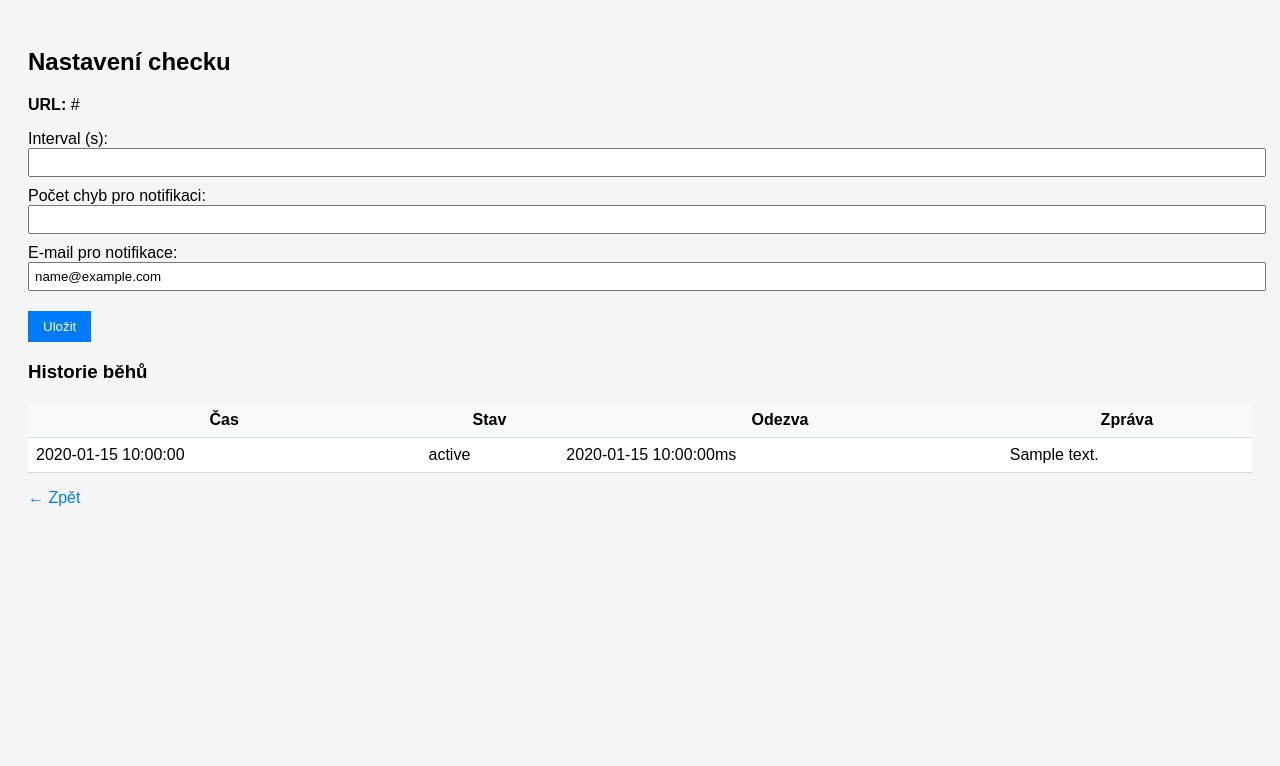
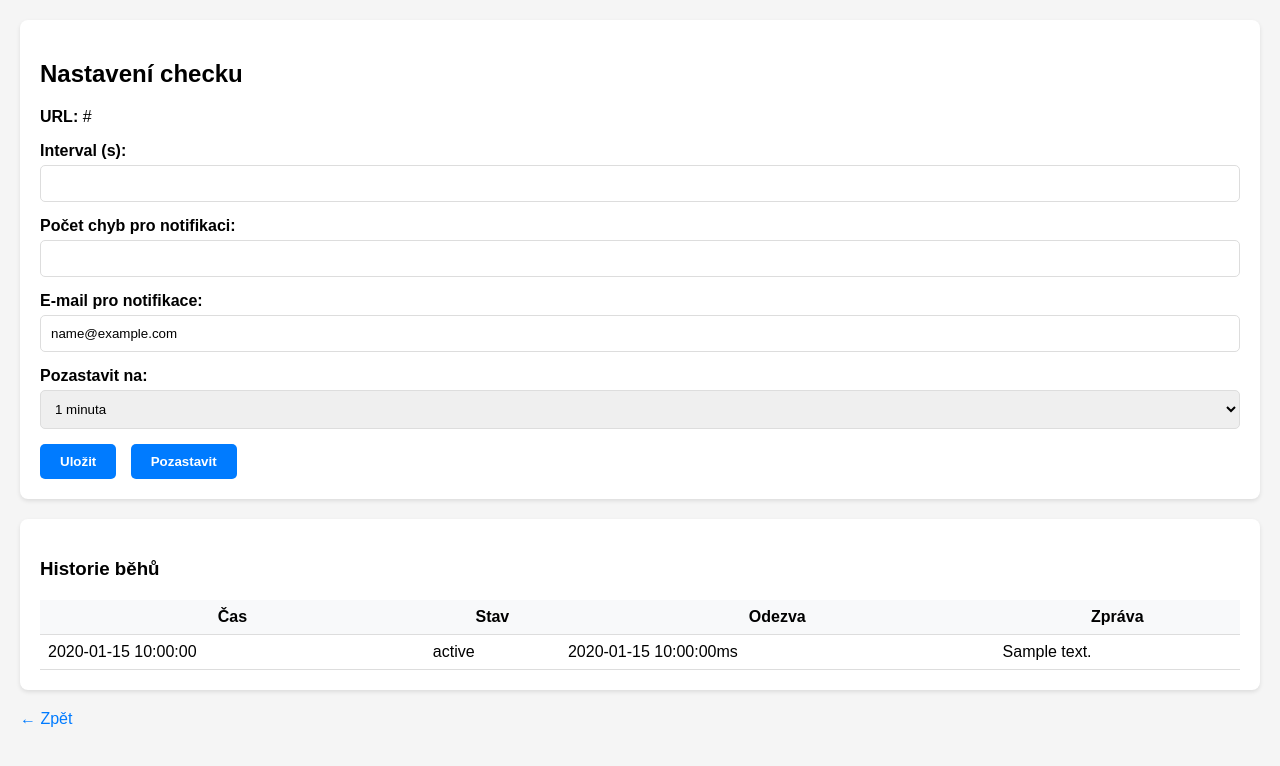
Before and after one commit to eassy97/monitoring, a Flask app: template POC/templates/check_settings.html in a window 1280 px wide. Shown: the top 766 px of the page. Run offline with Flask 3, Linux system fonts and the light colour scheme; the template is opened without the code that fills it: most values are stand-ins (such as "Sample title", 1, 10 or a date in 2020).

Commit message:
Add pause feature and style improvements

```diff
--- a/POC/app.py
+++ b/POC/app.py
@@ -21,8 +21,11 @@ STATUS_LOG = "monitoring_status.log"
 ACTIVE_CHECKS_FILE = "active_checks.json"
 
 # Globální data structures
-# {check_id: {url, interval, user, stop_event, thread,
-#             error_threshold, notify_email, error_count}}
+# {check_id: {
+#     url, interval, user, stop_event, thread,
+#     error_threshold, notify_email, error_count,
+#     paused_until
+# }}
 active_checks = {}
 
 # Inicializace souborů
@@ -250,6 +253,36 @@ def stop_check(check_id: str):
         del active_checks[check_id]
         save_active_checks()
 
+def pause_check(check_id: str, minutes: int):
+    """Pozastaví check na daný počet minut"""
+    if check_id in active_checks:
+        data = active_checks[check_id]
+        data["stop_event"].set()
+        data["thread"].join(timeout=1)
+        data["paused_until"] = time.time() + minutes * 60
+        data["status"] = "paused"
+        save_active_checks()
+        socketio.emit("check_paused", {"check_id": check_id})
+
+def resume_worker():
+    """Průběžně kontroluje pozastavené checky a případně je spouští"""
+    while True:
+        now = time.time()
+        for check_id, data in list(active_checks.items()):
+            pause_until = data.get("paused_until")
+            if pause_until and now >= pause_until:
+                start_check(
+                    data["url"],
+                    data["interval"],
+                    data["user"],
+                    check_id,
+                    data.get("error_threshold", 3),
+                    data.get("notify_email", ""),
+                )
+                data.pop("paused_until", None)
+                data.pop("status", None)
+        time.sleep(1)
+
 # Flask routes
 @app.route('/')
 def index():
@@ -292,14 +325,21 @@ def check_settings(check_id):
     check = active_checks[check_id]
 
     if request.method == 'POST':
-        interval = int(request.form.get('interval', check['interval']))
-        threshold = int(request.form.get('threshold', check.get('error_threshold', 3)))
-        email = request.form.get('email', check.get('notify_email', ''))
+        action = request.form.get('action', 'save')
+        if action == 'pause':
+            minutes = int(request.form.get('pause_minutes', 1))
+            pause_check(check_id, minutes)
+            flash('Check pozastaven', 'info')
+            return redirect(url_for('check_settings', check_id=check_id))
+        else:
+            interval = int(request.form.get('interval', check['interval']))
+            threshold = int(request.form.get('threshold', check.get('error_threshold', 3)))
+            email = request.form.get('email', check.get('notify_email', ''))
 
-        stop_check(check_id)
-        start_check(check['url'], interval, check['user'], check_id, threshold, email)
-        flash('Nastavení uloženo', 'info')
-        return redirect(url_for('check_settings', check_id=check_id))
+            stop_check(check_id)
+            start_check(check['url'], interval, check['user'], check_id, threshold, email)
+            flash('Nastavení uloženo', 'info')
+            return redirect(url_for('check_settings', check_id=check_id))
 
     history = load_check_history(check_id)
     return render_template('check_settings.html', check_id=check_id, check=check, history=history)
@@ -312,8 +352,8 @@ def handle_start_monitoring(data):
 
     url = data['url']
     interval = int(data['interval'])
-    threshold = int(data.get('threshold', 3))
-    email = data.get('email', '')
+    threshold = 3
+    email = ''
     user = session['username']
 
     check_id = start_check(url, interval, user, None, threshold, email)
@@ -323,6 +363,12 @@ def handle_start_monitoring(data):
         'url': url,
         'interval': interval
     })
+
+@socketio.on('pause_monitoring')
+def handle_pause_monitoring(data):
+    check_id = data['check_id']
+    minutes = int(data.get('minutes', 1))
+    pause_check(check_id, minutes)
 
 @socketio.on('stop_monitoring')
 def handle_stop_monitoring(data):
@@ -345,4 +391,5 @@ def handle_get_active_checks():
 if __name__ == '__main__':
     # Načti aktivní checky při startu
     load_active_checks()
+    threading.Thread(target=resume_worker, daemon=True).start()
     socketio.run(app, host='127.0.0.1', port=5050, debug=True)
--- a/POC/templates/check_settings.html
+++ b/POC/templates/check_settings.html
@@ -4,17 +4,57 @@
     <meta charset="UTF-8">
     <title>Nastavení checku</title>
     <style>
-        body { font-family: Arial, sans-serif; padding: 20px; background: #f5f5f5; }
-        table { width: 100%; border-collapse: collapse; margin-top: 20px; background: white; }
+        body {
+            font-family: Arial, sans-serif;
+            margin: 0;
+            padding: 20px;
+            background: #f5f5f5;
+        }
+        .panel {
+            background: white;
+            padding: 20px;
+            border-radius: 8px;
+            box-shadow: 0 2px 4px rgba(0,0,0,0.1);
+            margin-bottom: 20px;
+        }
+        .form-group {
+            margin-bottom: 15px;
+        }
+        .form-group label {
+            display: block;
+            margin-bottom: 5px;
+            font-weight: bold;
+        }
+        .form-group input, .form-group select {
+            width: 100%;
+            padding: 10px;
+            border: 1px solid #ddd;
+            border-radius: 5px;
+            box-sizing: border-box;
+        }
+        .btn {
+            padding: 10px 20px;
+            border: none;
+            border-radius: 5px;
+            cursor: pointer;
+            font-weight: bold;
+            background: #007bff;
+            color: white;
+            margin-right: 10px;
+        }
+        table {
+            width: 100%;
+            border-collapse: collapse;
+            margin-top: 20px;
+            background: white;
+        }
         th, td { padding: 8px; border-bottom: 1px solid #ddd; }
         th { background: #f8f9fa; }
-        .form-group { margin-bottom: 10px; }
-        input { padding: 5px; width: 100%; }
-        .btn { padding: 8px 15px; border: none; background: #007bff; color: white; cursor: pointer; margin-top: 10px; }
         a { text-decoration: none; color: #007bff; }
     </style>
 </head>
 <body>
+    <div class="panel">
         <h2>Nastavení checku</h2>
         <p><strong>URL:</strong> {{ check.url }}</p>
         <form method="POST">
@@ -30,8 +70,18 @@
                 <label>E-mail pro notifikace:</label>
                 <input type="email" name="email" value="{{ check.notify_email }}">
             </div>
-        <button type="submit" class="btn">Uložit</button>
+            <div class="form-group">
+                <label>Pozastavit na:</label>
+                <select name="pause_minutes">
+                    <option value="1">1 minuta</option>
+                    <option value="5">5 minut</option>
+                </select>
+            </div>
+            <button type="submit" class="btn" name="action" value="save">Uložit</button>
+            <button type="submit" class="btn" name="action" value="pause">Pozastavit</button>
         </form>
+    </div>
+    <div class="panel">
         <h3>Historie běhů</h3>
         <table>
             <thead>
@@ -56,6 +106,7 @@
             {% endif %}
         </tbody>
         </table>
+    </div>
     <p><a href="{{ url_for('index') }}">&larr; Zpět</a></p>
 </body>
 </html>
```
Also changed, not shown: POC/templates/index.html (+19 -16 lines). Lines whose indentation alone changed are shown as unchanged.
